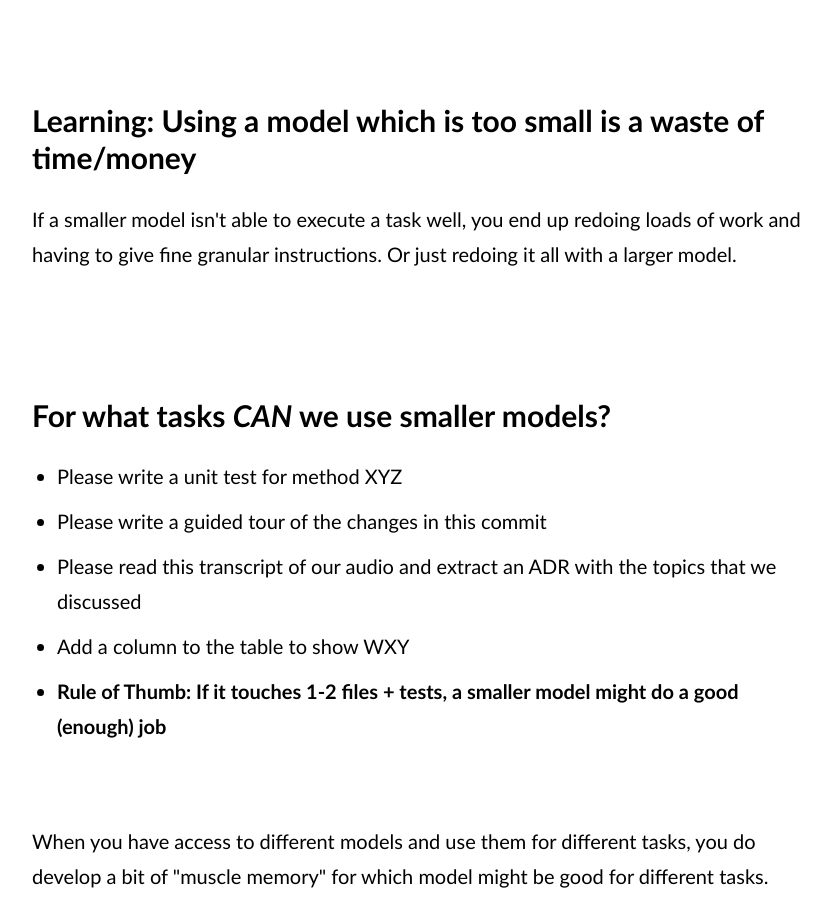
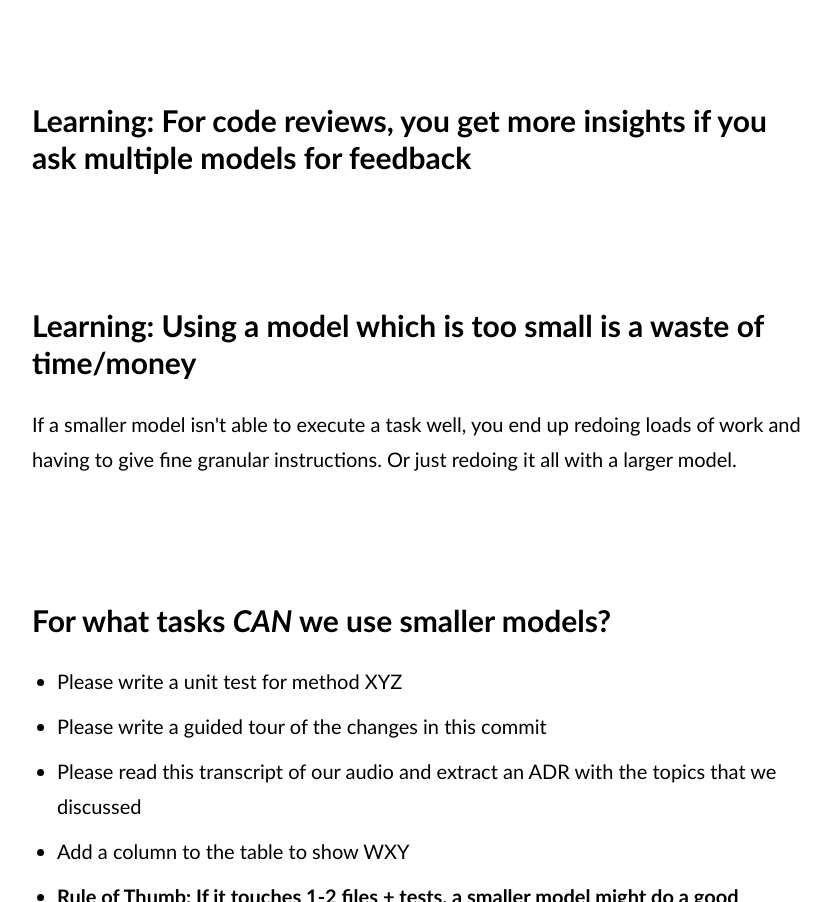
Before and after one commit to joyheron/playground, a plain HTML site: page how-much-ai-do-we-need.html in a window 1280 px wide. Shown: the part 1936-2838 px from the top of the page, without its empty margins (217-1048 px from the left). Drawn offline with nearby package versions, Linux system fonts and the light colour scheme; a web font is replaced by a local one.

Commit message:
add learning

```diff
--- a/how-much-ai-do-we-need.html
+++ b/how-much-ai-do-we-need.html
@@ -102,6 +102,9 @@
 				</p>
 			</section>
 			<section>
+				<h2>Learning: For code reviews, you get more insights if you ask multiple models for feedback</h2>
+			</section>
+			<section>
 				<h2>Learning: Using a model which is too small is a waste of time/money</h2>
 				<p>
 					If a smaller model isn't able to execute a task well, you end up redoing loads of work and having
```
